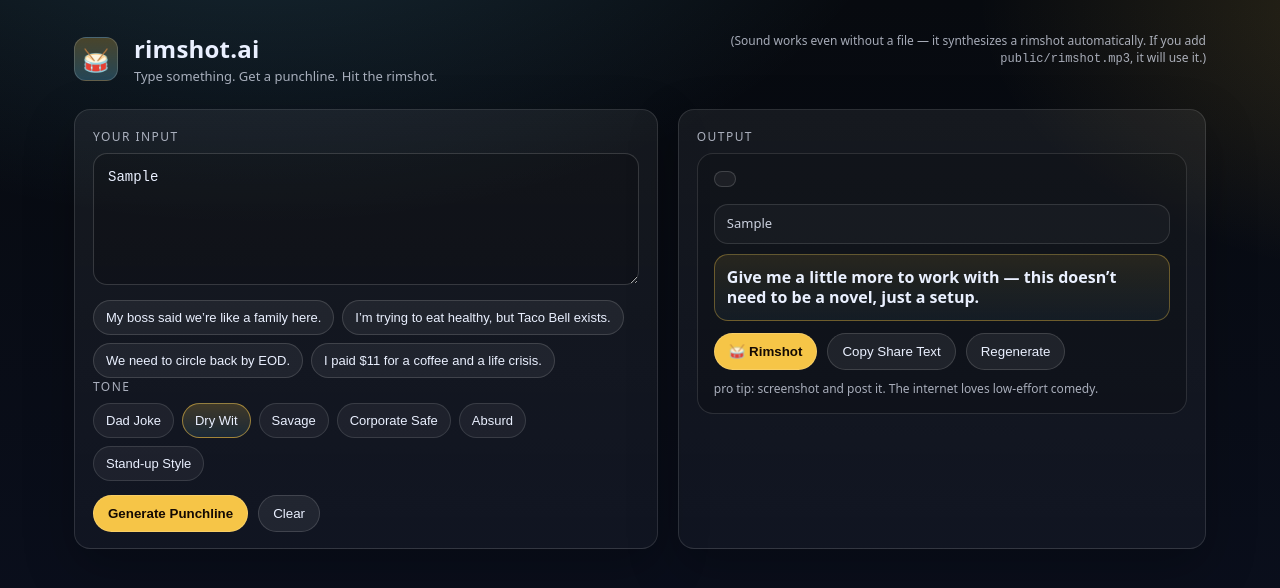
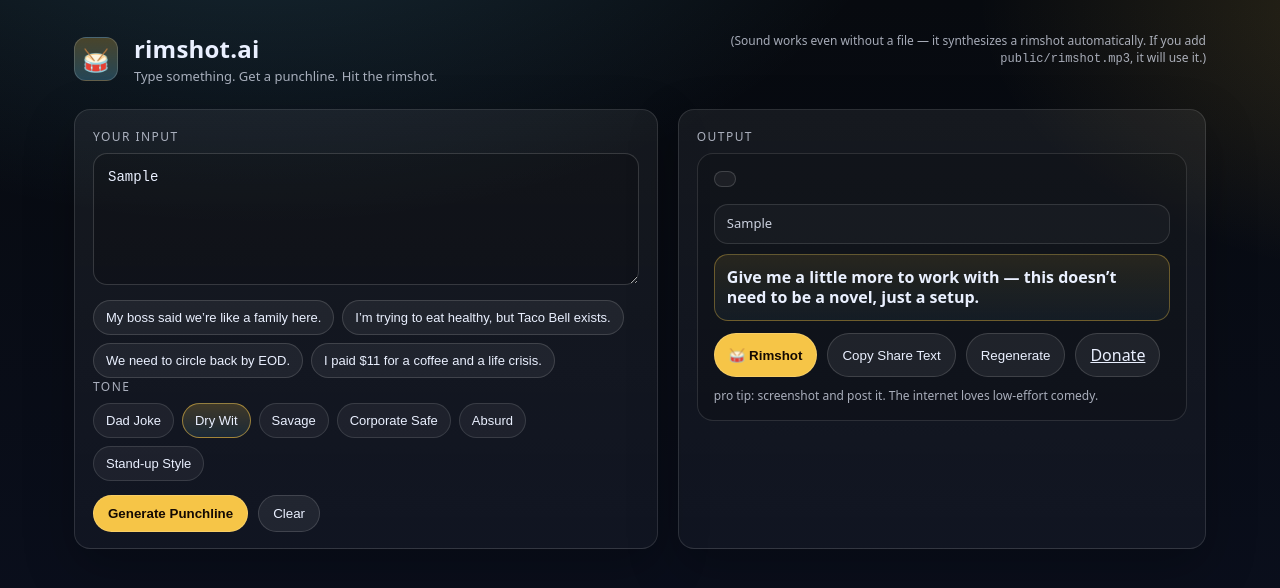
Before and after one commit to ezaudit-ai/rimshot-ai, a Next.js app: page / in a window 1280 px wide. Both pictures are taken after typing "Sample" into the empty fields and a click on the button "Generate Punchline". Shown: the top 588 px of the page. Built offline with nearby package versions, Linux system fonts and the light colour scheme; no server answers.

Commit message:
Update page.tsx

```diff
--- a/app/page.tsx
+++ b/app/page.tsx
@@ -18,6 +18,8 @@ const EXAMPLES = [
   "I paid $11 for a coffee and a life crisis.",
 ]
 
+const DONATE_URL = 'https://buymeacoffee.com/wahuwan'
+
 type ToneId = (typeof TONES)[number]['id']
 
 type ApiResponse = {
@@ -30,7 +32,7 @@ function clampInput(input: string) {
 }
 
 function getShareText(input: string, punchline: string, toneLabel: string) {
-  return `INPUT: “${input}”\nTONE: ${toneLabel}\nPUNCHLINE: ${punchline}\n\nGenerated on rimshot.ai`
+  return `INPUT: “${input}”\nTONE: ${toneLabel}\nPUNCHLINE: ${punchline}\n\nGenerated on rimshot.ai\nSupport: ${DONATE_URL}`
 }
 
 async function playSyntheticRimshot() {
@@ -306,6 +308,14 @@ export default function Page() {
                 >
                   Regenerate
                 </button>
+                <a
+                  className="btnSecondary"
+                  href={DONATE_URL}
+                  target="_blank"
+                  rel="noreferrer"
+                >
+                  Donate
+                </a>
               </div>
 
               <div className="footnote">
```
